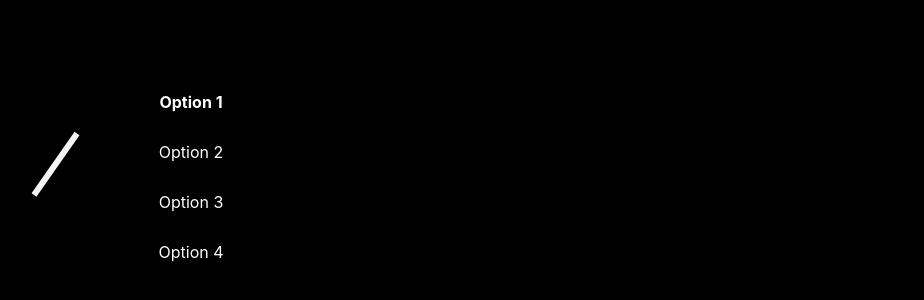
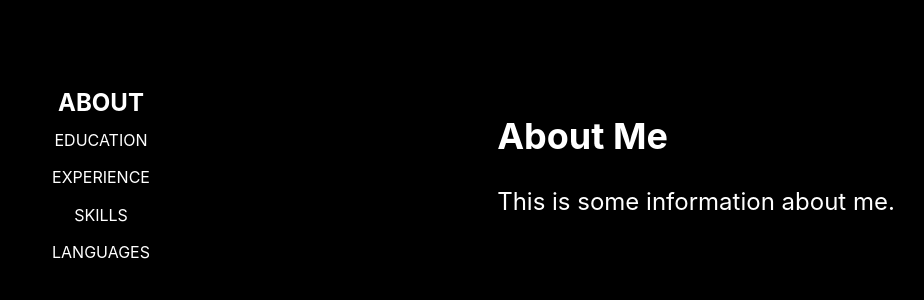
Before and after one commit to aosatinsky/web, a React (Create React App) app: page / in a window 1280 px wide. Shown: the part 238-538 px from the top of the page, without its empty margins (44-968 px from the left). Built offline with nearby package versions, Linux system fonts and the light colour scheme.

Commit message:
added sections and improved pointer

```diff
--- a/src/App.css
+++ b/src/App.css
@@ -2,5 +2,7 @@
 .App {
   background-color: black;
   color: white;
+  display: flex;
+  height: 100vh;
   min-height: 100vh; /* Full height of viewport */
 }
--- a/src/App.js
+++ b/src/App.js
@@ -1,11 +1,34 @@
-import React from "react";
+import React, { useState } from "react";
 import "./App.css";
 import Navbar from "./components/Navbar";
+import Section from "./components/Section";
+
+import About from "./sections/About";
+import Education from "./sections/Education";
+import Experience from "./sections/Experience";
+import Skills from "./sections/Skills";
+import Languages from "./sections/Languages";
 
 function App() {
+  const [activeSection, setActiveSection] = useState("ABOUT");
+
+  const sectionsContent = {
+    ABOUT: <About />,
+    EDUCATION: <Education />,
+    EXPERIENCE: <Experience />,
+    SKILLS: <Skills />,
+    LANGUAGES: <Languages />,
+  };
+
   return (
     <div className="App">
-      <Navbar options={["Option 1", "Option 2", "Option 3", "Option 4"]} />
+      <Navbar
+        options={Object.keys(sectionsContent)}
+        onOptionSelect={(selectedOption) => {
+          setActiveSection(selectedOption);
+        }}
+      />
+      <Section content={sectionsContent[activeSection]} />
     </div>
   );
 }
--- a/src/components/Navbar.css
+++ b/src/components/Navbar.css
@@ -21,19 +21,19 @@
   display: flex;
   align-items: center;
   justify-content: center;
-  background-color: transparent; /* Explicitly set to transparent */
-  transition: font-weight 0.3s ease, color 0.3s ease;
+  background-color: transparent;
+  transition: all 0.3s ease; /* added "all" to transition any property changes */
   cursor: pointer;
   position: absolute;
-  right: -100px;
+  left: 80px; /* changed from "right: -100px" to "left: 0" to position on the left */
 }
 
 .option:hover {
-  color: rgba(0, 128, 255, 0.6); /* Gives a hover effect */
 }
 
 .option.selected {
   font-weight: bold; /* Make the selected option bold */
+  font-size: 1.5rem;
 }
 
 .pointer {
@@ -42,7 +42,11 @@
   background-color: whitesmoke;
   position: absolute;
   top: calc(50% - 42.5px);
-  left: 50px; /* Reduced from 15px to 10px to bring it closer */
+  left: -10px; /* Reduced from 15px to 10px to bring it closer */
   transform-origin: 50% 100%;
   transition: transform 0.3s ease;
 }
+
+.circle:hover .option {
+  left: 120px; /* distance from left to make space for the clock pointer */
+}
--- a/src/components/Navbar.jsx
+++ b/src/components/Navbar.jsx
@@ -1,25 +1,37 @@
 import React, { useState } from "react";
 import "./Navbar.css";
 
-function Navbar({ options = [] }) {
+function Navbar({ options = [], onOptionSelect }) {
   const [selected, setSelected] = useState(0);
+  const [activeOption, setActiveOption] = useState(0);
+  const [isHovered, setIsHovered] = useState(false);
 
-  const rotationAngle = 90 / (options.length - 1);
+  const rotationAngle = 80 / (options.length - 1);
 
   return (
     <div className="navbar-container">
-      <div className="circle">
+      <div
+        className="circle"
+        onMouseEnter={() => setIsHovered(true)}
+        onMouseLeave={() => setIsHovered(false)}
+      >
         {options.map((option, index) => (
           <div
             key={index}
-            className={`option ${selected === index ? "selected" : ""}`}
+            className={`option ${activeOption === index ? "selected" : ""}`}
             style={{ top: `${(index / (options.length - 1)) * 100}%` }}
-            onClick={() => setSelected(index)}
+            onMouseEnter={() => {
+              setSelected(index);
+              setActiveOption(index);
+              if (onOptionSelect) {
+                onOptionSelect(option);
+              }
+            }}
           >
             {option}
           </div>
         ))}
-        {selected !== null && (
+        {isHovered && selected !== null && (
           <div
             className="pointer"
             style={{
--- /dev/null
+++ b/src/components/Section.css
@@ -0,0 +1,13 @@
+.section-container {
+  flex: 1;
+  padding: 40px;
+  transition: opacity 0.3s ease;
+}
+
+.section-content {
+  height: 100%;
+  display: flex;
+  align-items: center;
+  justify-content: center;
+  font-size: 24px;
+}
--- /dev/null
+++ b/src/components/Section.jsx
@@ -0,0 +1,12 @@
+import React from "react";
+import "./Section.css";
+
+function Section({ content }) {
+  return (
+    <div className="section-container">
+      <div className="section-content">{content}</div>
+    </div>
+  );
+}
+
+export default Section;
--- /dev/null
+++ b/src/sections/About.jsx
@@ -0,0 +1,12 @@
+import React from "react";
+
+function About() {
+  return (
+    <div>
+      <h2>About Me</h2>
+      <p>This is some information about me.</p>
+    </div>
+  );
+}
+
+export default About;
--- /dev/null
+++ b/src/sections/Education.jsx
@@ -0,0 +1,15 @@
+import React from "react";
+
+function Education() {
+  return (
+    <div>
+      <h2>Education</h2>
+      <ul>
+        <li>BS in Computer Science from XYZ University.</li>
+        <li>Masters in Artificial Intelligence from ABC University.</li>
+      </ul>
+    </div>
+  );
+}
+
+export default Education;
--- /dev/null
+++ b/src/sections/Experience.jsx
@@ -0,0 +1,12 @@
+import React from "react";
+
+function Experience() {
+  return (
+    <div>
+      <h2>Experience</h2>
+      <p>This is some information about me.</p>
+    </div>
+  );
+}
+
+export default Experience;
--- /dev/null
+++ b/src/sections/Languages.jsx
@@ -0,0 +1,12 @@
+import React from "react";
+
+function Languages() {
+  return (
+    <div>
+      <h2>Languages</h2>
+      <p>This is some information about me.</p>
+    </div>
+  );
+}
+
+export default Languages;
--- /dev/null
+++ b/src/sections/Skills.jsx
@@ -0,0 +1,12 @@
+import React from "react";
+
+function Skills() {
+  return (
+    <div>
+      <h2>Skills</h2>
+      <p>This is some information about me.</p>
+    </div>
+  );
+}
+
+export default Skills;
```
